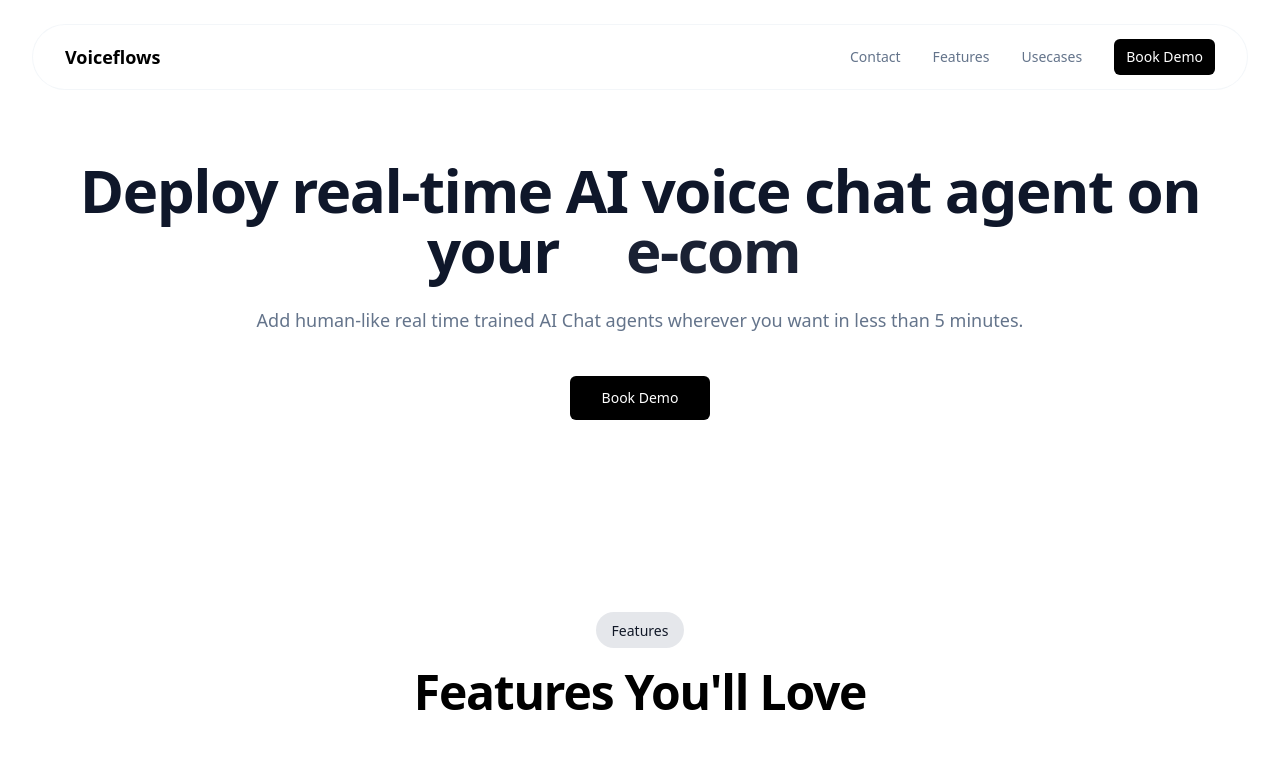
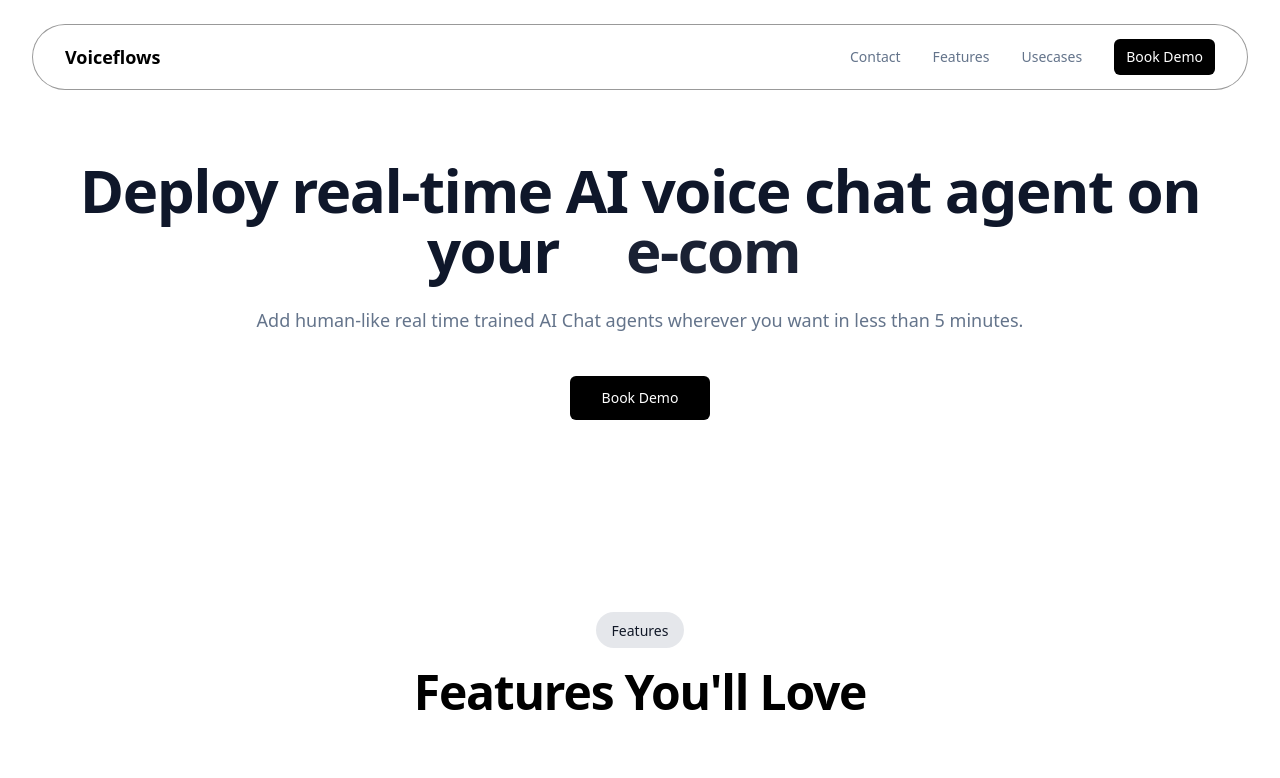
Before and after one commit to taha-invoicepulse/sb1-yg2elq, a React (Vite) app: page / in a window 1280 px wide. Shown: the top 778 px of the page. Built offline with nearby package versions, Linux system fonts and the light colour scheme.

Commit message:
Update Navbar.tsx

```diff
--- a/src/components/Navbar.tsx
+++ b/src/components/Navbar.tsx
@@ -23,7 +23,7 @@ export default function Navbar() {
       }`}
     >
       <div className="mx-auto max-w-7xl px-4 sm:px-6 lg:px-8">
-        <div className="rounded-full border border-border/40 bg-background/80 backdrop-blur-xl transition-all duration-300">
+        <div className="rounded-full border border-black/40 bg-background/80 backdrop-blur-xl transition-all duration-300">
           <div className="flex h-16 items-center justify-between px-4 sm:px-6 lg:px-8">
             <div className="flex items-center">
               <Link className="text-lg font-semibold" to="/">
```
